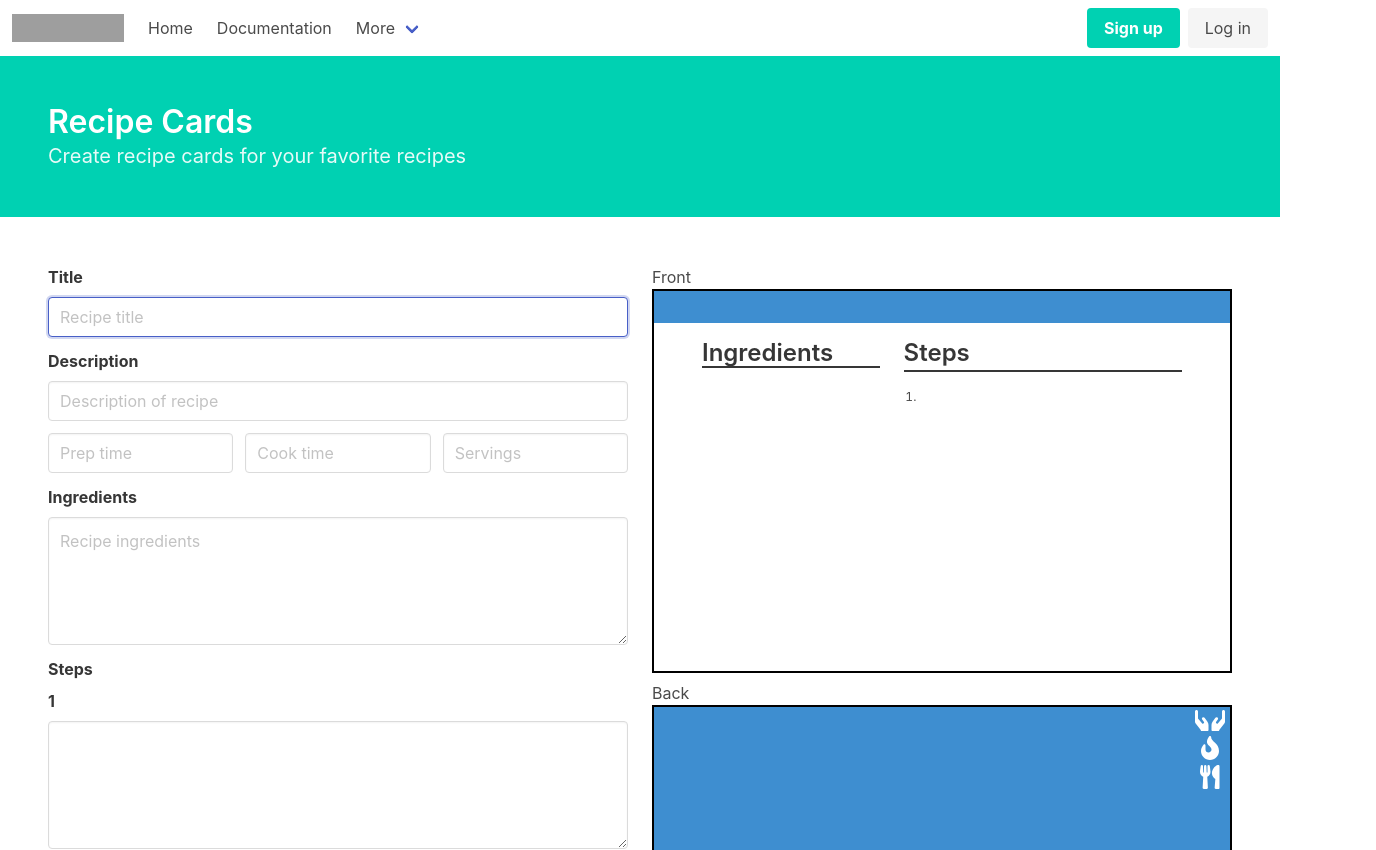
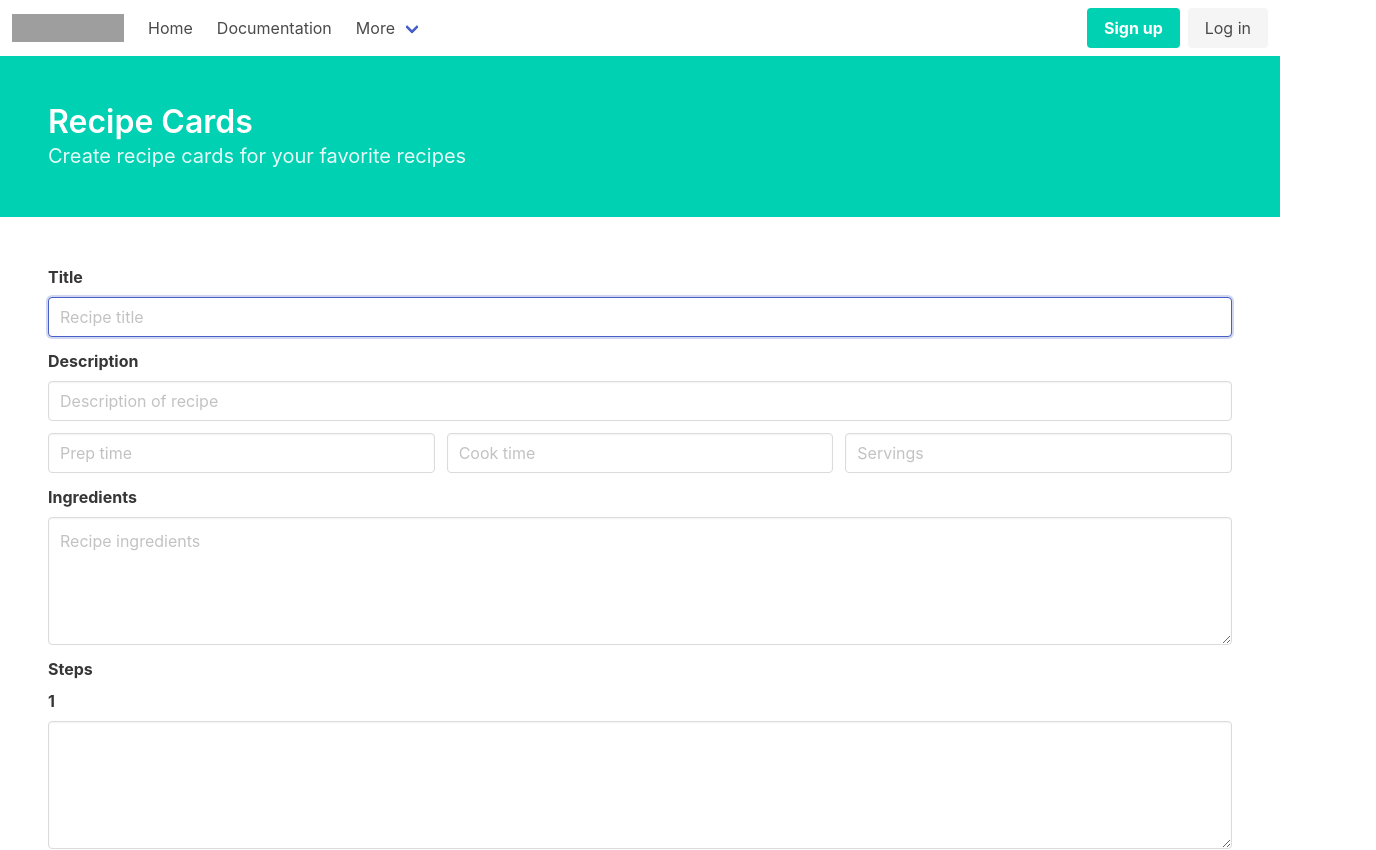
Before and after one commit to reZach/recipe-cards, a React (Create React App) app: page / in a window 1280 px wide. Shown: the top 850 px of the page, 1376 px wide, since content can reach past the window. Built offline with nearby package versions, Linux system fonts and the light colour scheme; grey boxes are pictures that could not be loaded.

Commit message:
getting pdf output to be higher res (DPI); general code formatting; smartpress complained about bleed, so increasing it

```diff
--- a/src/App.css
+++ b/src/App.css
@@ -43,11 +43,12 @@
 
 .card-preview {
   border: 2px solid black;
-  height: 384px;
-  width: 576px;
+  margin: 0 !important;
+  height: 768px !important;
+  width: 1328px !important;
   display: block;
   overflow: hidden;
-  font-size: 0.75rem;
+  font-size: 1.25em;
 }
 
 .card-preview .hero.is-fullheight {
@@ -81,7 +82,7 @@
 .recipe-source {
   position: absolute;
   width: 100%;
-  bottom: 16px;
+  bottom: 22px;
   left: 2px;
   text-align: left;
   color: white;
--- a/src/App.jsx
+++ b/src/App.jsx
@@ -26,10 +26,9 @@ class App extends React.Component {
       spicy: false,
     };
 
-    this.recipeCardMargin = 6.35; // 0.25in margin on all sides (0.125in bleed + 0.125 safe margin)
-    this.recipeCardWidth = 152.4 + (this.recipeCardMargin * 2); // "mm" (jsPDF) unit = 6in
-    this.recipeCardHeight = 88.9 + (this.recipeCardMargin * 2); // "mm" (jsPDF) unit = 3.5in
-
+    this.recipeCardMargin = 9.525; // 0.25in margin on all sides (0.125in bleed + 0.125 safe margin)
+    this.recipeCardWidth = 152.4 + this.recipeCardMargin * 2; // "mm" (jsPDF) unit = 6in
+    this.recipeCardHeight = 88.9 + this.recipeCardMargin * 2; // "mm" (jsPDF) unit = 3.5in
 
     this.setTitle = this.setTitle.bind(this);
     this.setDescription = this.setDescription.bind(this);
@@ -125,7 +124,7 @@ class App extends React.Component {
     this.setState({ steps });
   }
 
-  setSource(event){
+  setSource(event) {
     const value = event.target.value;
     this.setState({
       source: value,
@@ -173,34 +172,65 @@ class App extends React.Component {
     const width = this.recipeCardWidth;
     const height = this.recipeCardHeight;
 
-    toPng(document.getElementById("js-front")).then(function(frontImgData){
-
-      toPng(document.getElementById("js-back")).then(function(backImgData){
+    toPng(document.getElementById("js-front"))
+      .then(function (frontImgData) {
+        toPng(document.getElementById("js-back"))
+          .then(function (backImgData) {
             const newPDF = new jsPDF({
               orientation: "landscape",
               format: [width, height],
-          compress: true
+              compress: true,
             });
-        newPDF.addImage(frontImgData, "PNG", margin, margin, width - (margin * 2), height - (margin * 2));
+            newPDF.addImage(
+              frontImgData,
+              "PNG",
+              margin,
+              margin,
+              width - margin * 2,
+              height - margin * 2
+            );
             newPDF.addPage([width, height], "landscape");
             newPDF.setPage(2);
-        newPDF.addImage(backImgData, "PNG", margin, margin, width - (margin * 2), height - (margin * 2));
+            newPDF.addImage(
+              backImgData,
+              "PNG",
+              margin,
+              margin,
+              width - margin * 2,
+              height - margin * 2
+            );
 
             newPDF.addPage([width, height], "landscape");
             newPDF.setPage(3);
-        newPDF.addImage(frontImgData, "PNG", margin, margin, width - (margin * 2), height - (margin * 2));
+            newPDF.addImage(
+              frontImgData,
+              "PNG",
+              margin,
+              margin,
+              width - margin * 2,
+              height - margin * 2
+            );
             newPDF.addPage([width, height], "landscape");
             newPDF.setPage(4);
-        newPDF.addImage(backImgData, "PNG", margin, margin, width - (margin * 2), height - (margin * 2));
+            newPDF.addImage(
+              backImgData,
+              "PNG",
+              margin,
+              margin,
+              width - margin * 2,
+              height - margin * 2
+            );
 
-        newPDF.save(`${_.state.title ? _.state.title : "Blank"} - RecipeCard.pdf`);
+            newPDF.save(
+              `${_.state.title ? _.state.title : "Blank"} - RecipeCard.pdf`
+            );
           })
-      .catch(function(error){
+          .catch(function (error) {
             console.error("Failed to save back of recipe card to PNG.");
             console.error(error);
           });
       })
-    .catch(function(error){
+      .catch(function (error) {
         console.error("Failed to save front of recipe card to PNG.");
         console.error(error);
       });
@@ -242,7 +272,7 @@ class App extends React.Component {
             <div className="columns">
               <div className="column is-two-fifths">
                 <h4
-                  className="title is-4 mb-4"
+                  className="title is-4 mb-4 pb-1"
                   style={{ borderBottom: "2px solid #363636" }}
                 >
                   Ingredients
@@ -301,54 +331,52 @@ class App extends React.Component {
         </section>
         <div className="badges">
           {this.state.vegetarian ? (
-            <span className="icon ml-2 pt-2">
+            <span className="icon ml-4 pt-5">
               <i className="fas fa-leaf fa-2x"></i>
             </span>
           ) : null}
           {this.state.gluten ? (
-            <span className="icon ml-2 pt-2">
+            <span className="icon ml-4 pt-5">
               <i className="fas fa-bread-slice fa-2x"></i>
             </span>
           ) : null}
           {this.state.lactose ? (
-            <span className="icon ml-2 pt-2">
+            <span className="icon ml-4 pt-5">
               <img src={milk} alt="Milk jug" />
             </span>
           ) : null}
           {this.state.seafood ? (
-            <span className="icon ml-2 pt-2">
+            <span className="icon ml-4 pt-5">
               <i className="fas fa-fish fa-2x"></i>
             </span>
           ) : null}
           {this.state.spicy ? (
-            <span className="icon ml-2 pt-2">
+            <span className="icon ml-4 pt-5">
               <i className="fas fa-pepper-hot fa-2x"></i>
             </span>
           ) : null}
         </div>
         <div className="tiled-info pl-4 pb-2">
-          <div>
+          <div className="pt-2">
             <span className="times">{this.state.prep}</span>
-            <span className="icon is-left ml-4 pr-4">
+            <span className="icon is-left ml-5 pr-6">
               <i className="fas fa-hands fa-2x"></i>
             </span>
           </div>
-          <div>
+          <div className="pt-2">
             <span className="times">{this.state.cook}</span>
-            <span className="icon is-left ml-4 pr-4">
+            <span className="icon is-left ml-5 pr-6">
               <i className="fas fa-fire fa-2x"></i>
             </span>
           </div>
-          <div>
+          <div className="pt-2">
             <span className="times">{this.state.servings}</span>
-            <span className="icon is-left ml-4 pr-4">
+            <span className="icon is-left ml-5 pr-6">
               <i className="fas fa-utensils fa-2x"></i>
             </span>
           </div>
         </div>
-        <div className="recipe-source">
-          {this.state.source}
-        </div>
+        <div className="recipe-source">{this.state.source}</div>
         <div className="built-by">
           Built by: https://github.com/reZach/recipe-cards
         </div>
@@ -434,8 +462,6 @@ class App extends React.Component {
         </section> */}
         <section className="section">
           <div className="container">
-            <div className="columns">
-              <div className="column is-half">
             <form>
               <div className="field">
                 <label className="label">Title</label>
@@ -514,10 +540,7 @@ class App extends React.Component {
                 <label className="label">Steps</label>
                 <div className="control">
                   {this.renderSteps()}
-                      <button
-                        className="button is-primary"
-                        onClick={this.addStep}
-                      >
+                  <button className="button is-primary" onClick={this.addStep}>
                     Add step
                   </button>
                   <button
@@ -592,23 +615,6 @@ class App extends React.Component {
               </div>
             </form>
           </div>
-              <div className="column is-half">
-                <div className="container mb-2">
-                  Front
-                  {this.renderFrontPreview()}
-                </div>
-                <div className="container">
-                  Back
-                  {this.renderBackPreview()}
-                </div>
-                <div className="container mt-4">
-                  <button className="button is-primary" onClick={this.download}>
-                    Download
-                  </button>
-                </div>
-              </div>
-            </div>
-          </div>
         </section>
         <section className="section">
           <div className="container">
@@ -627,6 +633,21 @@ class App extends React.Component {
             </div>
           </div>
         </section>
+        <section className="section">
+          <div className="container mb-2">
+            Front
+            {this.renderFrontPreview()}
+          </div>
+          <div className="container">
+            Back
+            {this.renderBackPreview()}
+          </div>
+          <div className="container mt-4">
+            <button className="button is-primary" onClick={this.download}>
+              Download
+            </button>
+          </div>
+        </section>
       </React.Fragment>
     );
   }
```
Also changed, not shown: 1 other file (tests, documents, lock files or other folders). Lines whose indentation alone changed are shown as unchanged.
